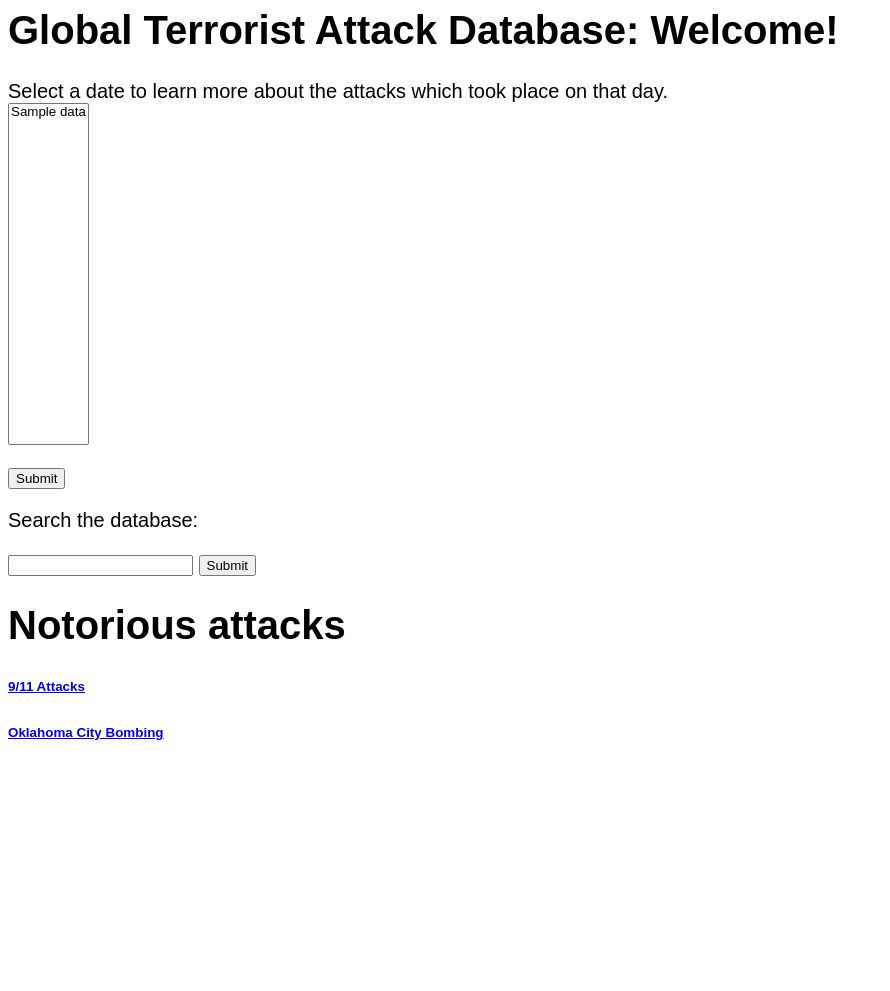
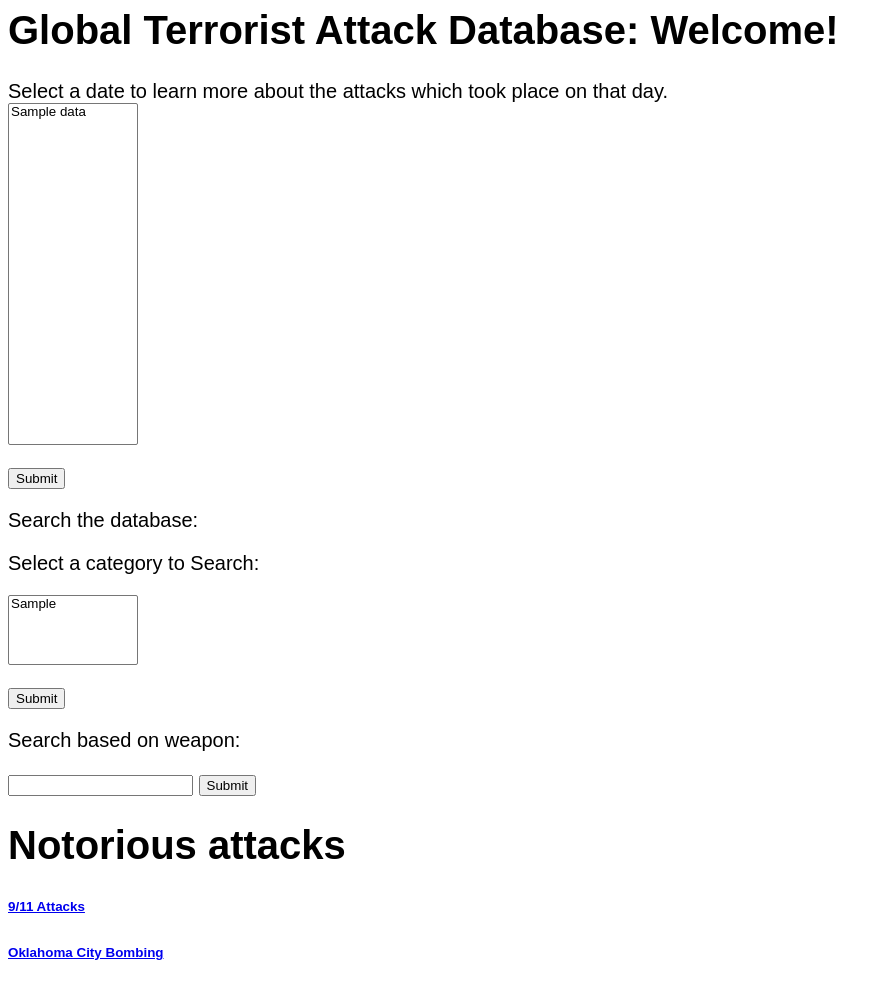
Before and after one commit to dsendik/global_terror_db, a Flask app: template templates/index.html in a window 1280 px wide. Shown: the whole page, without its empty margins (0-890 px from the left). Before the commit the page ends 740 px from the top, so only its background shows below. Run offline with Flask 2, Linux system fonts and the light colour scheme; the template is opened without the code that fills it: most values are stand-ins (such as "Sample title", 1, 10 or a date in 2020); parts of the project's set-up code (start-up, migrations or seed data) failed here and were passed over.

Commit message:
more columns in search results

```diff
--- a/server3.py
+++ b/server3.py
@@ -106,7 +106,7 @@ def index():
       dates.append(result[0][:8])  # can also be accessed using result[0]
     prev = result[0][:8]
   cursor.close()
-
+  tables = ['relevant incidents', 'weapons', 'terrorist groups', 'location']
   #
   # Flask uses Jinja templates, which is an extension to HTML where you can
   # pass data to a template and dynamically generate HTML based on the data
@@ -133,7 +133,7 @@ def index():
   #     <div>{{n}}</div>
   #     {% endfor %}
   #
-  context = dict(data = dates)
+  context = dict(data = dates, data1 = tables)
 
 
   #
@@ -175,14 +175,23 @@ def lookup():
 
 @app.route('/search', methods=['POST', 'GET'])
 def search():
+  cursor1 = g.conn.execute("select attack_date FROM attacked")
+  prev = '19700000'
+  tables = []
+  for result in cursor1:
+    tables.append(result[0][:8])  # can also be accessed using result[0]
+    prev = result[0][:8]
+  cursor1.close()
+  context1 = dict(data1 = tables)
+
   text = request.form['text'].capitalize()
   print text
   processed_text = text.upper()
   l = []
-  sql = 'SELECT type,subtype,details FROM weapons WHERE weapons.type LIKE %s OR weapons.subtype LIKE %s OR weapons.details LIKE %s'
+  sql = 'SELECT attacked.attack_date, perpetrators.groupname,weapons.type,weapons.subtype,weapons.details, perpetrators.motive, incident.num_killed, incident.num_injured FROM weapons JOIN utilized ON weapons.wep_id = utilized.wep_id JOIN perpetrators ON utilized.perp_id = perpetrators.perp_id JOIN attacked ON attacked.perp_id = perpetrators.perp_id JOIN incident ON incident.event_id = attacked.event_id WHERE weapons.type LIKE %s OR weapons.subtype LIKE %s OR weapons.details LIKE %s'
   args = ['%' + text + '%', '%' + text + '%', '%' + text + '%']
   cursor = g.conn.execute(sql, args)
-  l = ['Weapon type', 'Subtype', 'Details']
+  l = ['Date', 'Terrorist group', 'Weapon type', 'Subtype', 'Details', 'Motive', 'Killed','Wounded']
 
   events = []
   for result in cursor:
--- a/templates/index.html
+++ b/templates/index.html
@@ -6,7 +6,11 @@
     }
   </style>
 
-
+<style type="text/css">
+    select {
+        width:130px;
+    }
+</style>
 <body>
   <h1>Global Terrorist Attack Database: Welcome!</h1>
   Select a date to learn more about the attacks which took place on that day.
@@ -21,6 +25,17 @@
   <input type="submit">
 </form>
 <p>Search the database:</p>
+<p>Select a category to Search:</p>
+<form method="POST" action="/search">
+  <select name = "tables" size="4">
+  {% for n in data1 %}
+    <option value="{{ n }}">{{ n }}</option>
+  {% endfor %}
+  </select>
+  <br><br>
+  <input type="submit">
+</form>
+<p>Search based on weapon:</p>
 <form method="POST" action="/search">
     <input name="text">
     <input type="submit">
```
